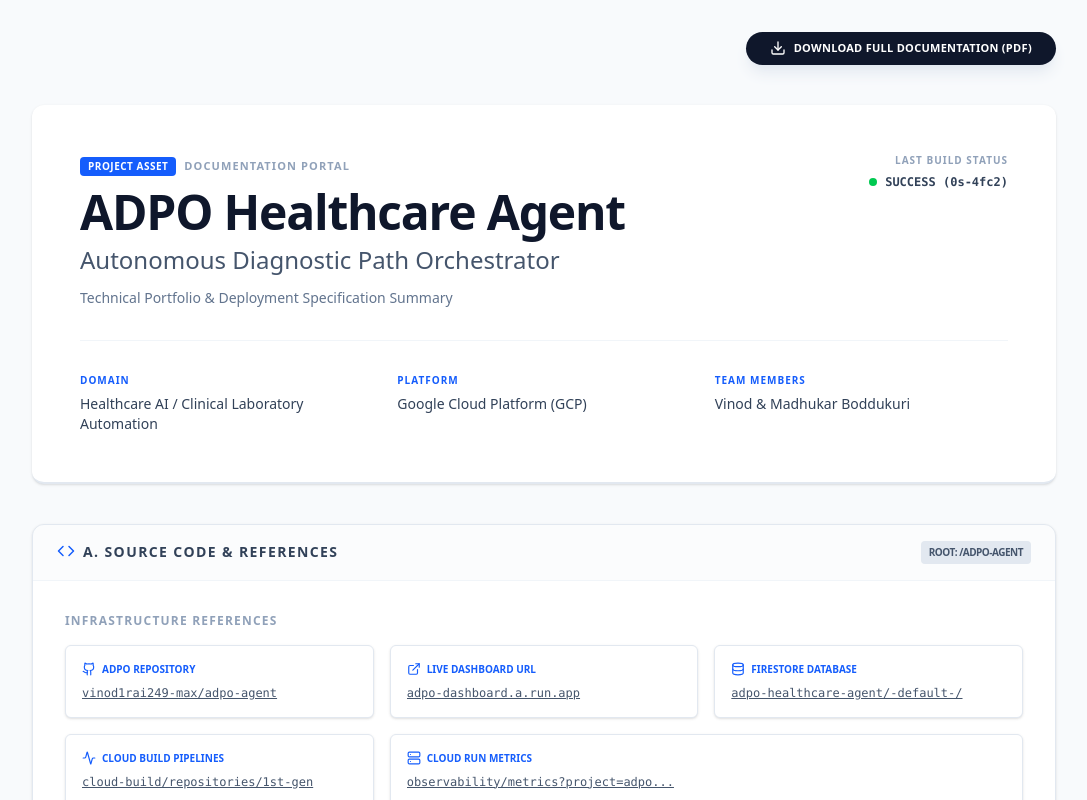
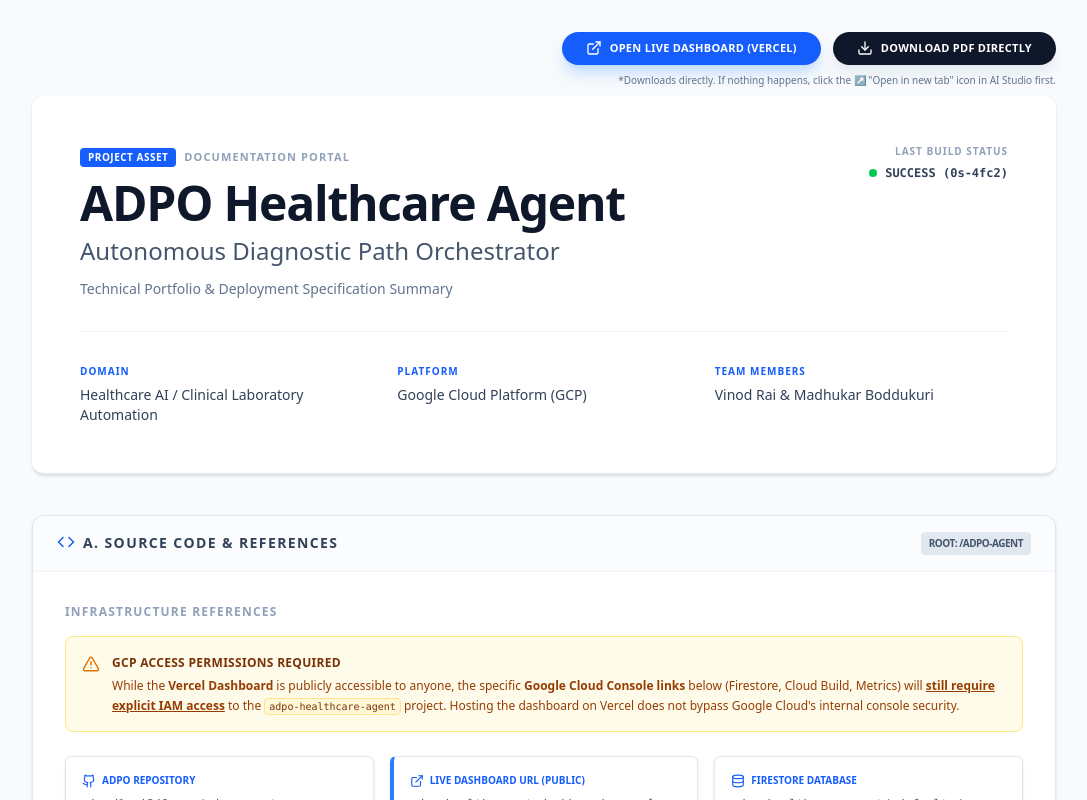
Before and after one commit to vinod1rai249-max/ADPO-health-Agent-Dashboard, a React (Vite) app: page / in a window 1280 px wide. Shown: the top 800 px of the page, without its empty margins (96-1183 px from the left). Built offline with nearby package versions, Linux system fonts and the light colour scheme.

Commit message:
feat: Implement PDF export and add dependencies
Integrates html2canvas and jspdf to enable PDF export functionality. This change adds the necessary dependencies to the project and updates the App component to handle the PDF generation process.

```diff
--- a/src/App.tsx
+++ b/src/App.tsx
@@ -3,27 +3,95 @@
  * SPDX-License-Identifier: Apache-2.0
  */
 
-import React from 'react';
-import { Download, Github, Database, FileText, Code, CheckCircle, Server, Activity, ShieldCheck, ExternalLink } from 'lucide-react';
+import React, { useRef, useState } from 'react';
+import { Download, Github, Database, FileText, Code, CheckCircle, Server, Activity, ShieldCheck, ExternalLink, AlertTriangle, Loader2 } from 'lucide-react';
+import html2canvas from 'html2canvas';
+import jsPDF from 'jspdf';
 
 export default function App() {
-  const handlePrint = () => {
-    window.print();
+  const contentRef = useRef<HTMLDivElement>(null);
+  const [isGenerating, setIsGenerating] = useState(false);
+
+  const handlePrint = async () => {
+    if (!contentRef.current) return;
+
+    setIsGenerating(true);
+    try {
+      const element = contentRef.current;
+      const actionsBar = document.getElementById('actions-bar');
+      if (actionsBar) actionsBar.style.display = 'none';
+
+      const canvas = await html2canvas(element, {
+        scale: 2,
+        useCORS: true,
+        backgroundColor: '#ffffff'
+      });
+
+      if (actionsBar) actionsBar.style.display = 'flex';
+
+      const imgData = canvas.toDataURL('image/png');
+      const pdf = new jsPDF({
+        orientation: 'portrait',
+        unit: 'mm',
+        format: 'a4',
+      });
+
+      const pdfWidth = pdf.internal.pageSize.getWidth();
+      const pdfHeight = pdf.internal.pageSize.getHeight();
+
+      const renderWidth = pdfWidth;
+      const renderHeight = (canvas.height * renderWidth) / canvas.width;
+
+      let position = 0;
+      let heightLeft = renderHeight;
+
+      pdf.addImage(imgData, 'PNG', 0, position, renderWidth, renderHeight);
+      heightLeft -= pdfHeight;
+
+      while (heightLeft > 0) {
+        position = heightLeft - renderHeight;
+        pdf.addPage();
+        pdf.addImage(imgData, 'PNG', 0, position, renderWidth, renderHeight);
+        heightLeft -= pdfHeight;
+      }
+
+      pdf.save('ADPO_Healthcare_Documentation.pdf');
+    } catch (error) {
+      console.error('Error generating PDF:', error);
+      window.print(); // Fallback
+    } finally {
+      setIsGenerating(false);
+    }
   };
 
   return (
     <div className="min-h-screen bg-slate-50 text-slate-900 font-sans py-8 px-4 sm:px-6 lg:px-8 print:bg-white print:py-0 print:px-0 box-border">
-      <div className="max-w-5xl mx-auto space-y-10 print:space-y-6">
+      <div ref={contentRef} className="max-w-5xl mx-auto space-y-10 print:space-y-6">
 
         {/* Actions Bar - Hidden on print */}
-        <div className="flex justify-end print:hidden">
-          <button
-            onClick={handlePrint}
-            className="inline-flex items-center gap-2 px-6 py-2 bg-slate-900 hover:bg-slate-800 text-white rounded-full text-[11px] font-bold tracking-wide shadow-lg shadow-slate-200 transition-colors uppercase"
-          >
-            <Download size={16} />
-            Download Full Documentation (PDF)
-          </button>
+        <div id="actions-bar" className="flex flex-col items-end gap-2 print:hidden mb-2">
+          <div className="flex items-center gap-3">
+            <a
+              href="https://adpo-health-agent-dashboard.vercel.app/"
+              target="_blank"
+              rel="noreferrer"
+              className="inline-flex items-center gap-2 px-6 py-2 bg-blue-600 hover:bg-blue-700 text-white rounded-full text-[11px] font-bold tracking-wide shadow-lg shadow-blue-200 transition-colors uppercase"
+            >
+              <ExternalLink size={16} />
+              Open Live Dashboard (Vercel)
+            </a>
+            <button
+              onClick={handlePrint}
+              disabled={isGenerating}
+              className="inline-flex items-center gap-2 px-6 py-2 bg-slate-900 hover:bg-slate-800 disabled:bg-slate-700 disabled:cursor-not-allowed text-white rounded-full text-[11px] font-bold tracking-wide shadow-lg shadow-slate-200 transition-colors uppercase"
+            >
+              {isGenerating ? <Loader2 size={16} className="animate-spin" /> : <Download size={16} />}
+              {isGenerating ? 'Generating PDF...' : 'Download PDF directly'}
+            </button>
+          </div>
+          <p className="text-[10px] text-slate-500 font-medium">
+            *Downloads directly. If nothing happens, click the ↗️ "Open in new tab" icon in AI Studio first.
+          </p>
         </div>
 
         {/* Cover Page Section */}
@@ -58,7 +126,7 @@
             </div>
             <div>
               <div className="text-[10px] font-bold text-blue-600 uppercase tracking-widest mb-1.5">Team Members</div>
-              <div className="text-sm font-medium text-slate-700">Vinod & Madhukar Boddukuri</div>
+              <div className="text-sm font-medium text-slate-700">Vinod Rai & Madhukar Boddukuri</div>
             </div>
           </div>
         </header>
@@ -74,14 +142,23 @@
 
           <div className="p-6 md:p-8">
             <h4 className="text-xs font-bold text-slate-400 uppercase tracking-widest mb-4">Infrastructure References</h4>
+
+            <div className="mb-6 p-4 bg-amber-50 border border-amber-200 rounded-lg flex items-start gap-3 print:bg-transparent print:border-slate-300 print:text-slate-800">
+              <AlertTriangle size={18} className="text-amber-600 shrink-0 mt-0.5 print:text-black" />
+              <div className="text-xs text-amber-800 leading-relaxed print:text-black">
+                <strong className="block mb-1 text-amber-900 print:text-black uppercase tracking-wide">GCP Access Permissions Required</strong>
+                While the <strong>Vercel Dashboard</strong> is publicly accessible to anyone, the specific <strong>Google Cloud Console links</strong> below (Firestore, Cloud Build, Metrics) will <span className="font-semibold underline">still require explicit IAM access</span> to the <code className="bg-amber-100/50 px-1 py-0.5 rounded font-mono text-[10px] border border-amber-200 print:border-slate-300 print:bg-white text-amber-900 print:text-black">adpo-healthcare-agent</code> project. Hosting the dashboard on Vercel does not bypass Google Cloud's internal console security.
+              </div>
+            </div>
+
             <div className="grid grid-cols-1 sm:grid-cols-2 lg:grid-cols-3 gap-4 mb-10">
               <div className="flex flex-col p-4 bg-white border border-slate-200 rounded-md shadow-sm transition hover:shadow-md">
                 <span className="text-[10px] text-blue-600 font-bold uppercase mb-2 flex items-center gap-1.5"><Github size={14}/> ADPO Repository</span>
                 <a href="https://github.com/vinod1rai249-max/adpo-agent" target="_blank" rel="noreferrer" className="text-xs font-mono text-slate-600 truncate underline hover:text-blue-600">vinod1rai249-max/adpo-agent</a>
               </div>
-              <div className="flex flex-col p-4 bg-white border border-slate-200 rounded-md shadow-sm transition hover:shadow-md">
-                <span className="text-[10px] text-blue-600 font-bold uppercase mb-2 flex items-center gap-1.5"><ExternalLink size={14}/> Live Dashboard URL</span>
-                <a href="https://adpo-dashboard-6kwsju4cmq-uc.a.run.app/" target="_blank" rel="noreferrer" className="text-xs font-mono text-slate-600 truncate underline hover:text-blue-600">adpo-dashboard.a.run.app</a>
+              <div className="flex flex-col p-4 bg-white border border-slate-200 rounded-md shadow-sm transition hover:shadow-md border-l-4 border-l-blue-500">
+                <span className="text-[10px] text-blue-600 font-bold uppercase mb-2 flex items-center gap-1.5"><ExternalLink size={14}/> Live Dashboard URL (Public)</span>
+                <a href="https://adpo-health-agent-dashboard.vercel.app/" target="_blank" rel="noreferrer" className="text-xs font-mono text-slate-600 truncate underline hover:text-blue-600">adpo-health-agent-dashboard.vercel.app</a>
               </div>
               <div className="flex flex-col p-4 bg-white border border-slate-200 rounded-md shadow-sm transition hover:shadow-md">
                 <span className="text-[10px] text-blue-600 font-bold uppercase mb-2 flex items-center gap-1.5"><Database size={14}/> Firestore Database</span>
@@ -147,9 +224,9 @@
                   <div className="text-sm font-mono text-white print:text-slate-800 bg-slate-900 px-3 py-1.5 rounded-md print:bg-white border border-slate-700 print:border-slate-200">test_data/</div>
                 </div>
                 <div className="flex-1 bg-slate-800 p-4 rounded-lg text-center flex flex-col items-center justify-center print:border print:border-slate-200 print:bg-slate-50">
-                  <div className="text-[10px] uppercase text-slate-500 font-bold mb-3 print:text-slate-600 tracking-wider">Access Link</div>
-                  <a href="https://github.com/vinod1rai249-max/adpo-agent/tree/main/test_data" target="_blank" rel="noreferrer" className="inline-flex items-center gap-1.5 px-5 py-2 bg-blue-600 hover:bg-blue-500 text-white text-[11px] font-bold tracking-widest uppercase rounded shadow transition-colors print:bg-transparent print:text-blue-700 print:px-0 print:shadow-none">
-                    View Synthetic Dataset
+                  <div className="text-[10px] uppercase text-slate-500 font-bold mb-3 print:text-slate-600 tracking-wider">Access Link (GCP Console)</div>
+                  <a href="https://console.cloud.google.com/firestore/databases/-default-/data/panel/audit_events/82BkP0HGxyu5oeeUEJKD?authuser=1&project=adpo-healthcare-agent&supportedpurview=project,folder" target="_blank" rel="noreferrer" className="inline-flex items-center gap-1.5 px-5 py-2 bg-blue-600 hover:bg-blue-500 text-white text-[11px] font-bold tracking-widest uppercase rounded shadow transition-colors print:bg-transparent print:text-blue-700 print:px-0 print:shadow-none text-center max-w-[200px] leading-tight">
+                    View Synthetic Dataset in Firestore
                   </a>
                 </div>
               </div>
```
Also changed, not shown: package.json (+8 -6 lines), 1 other file (tests, documents, lock files or other folders).
